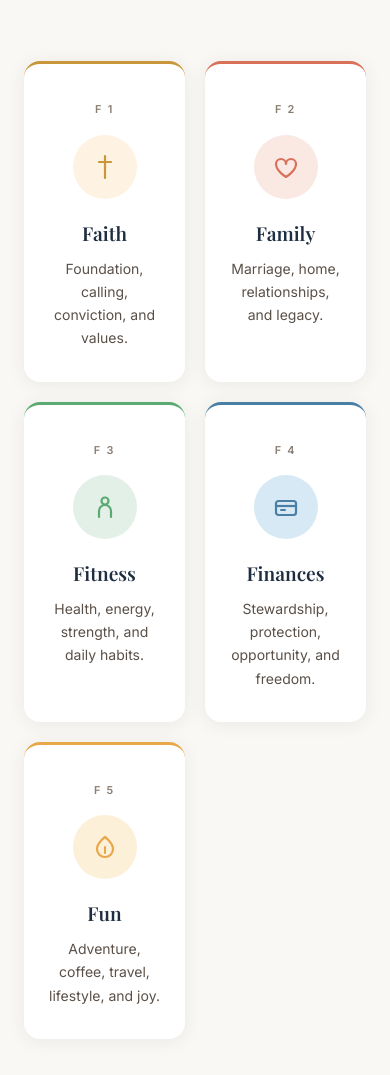
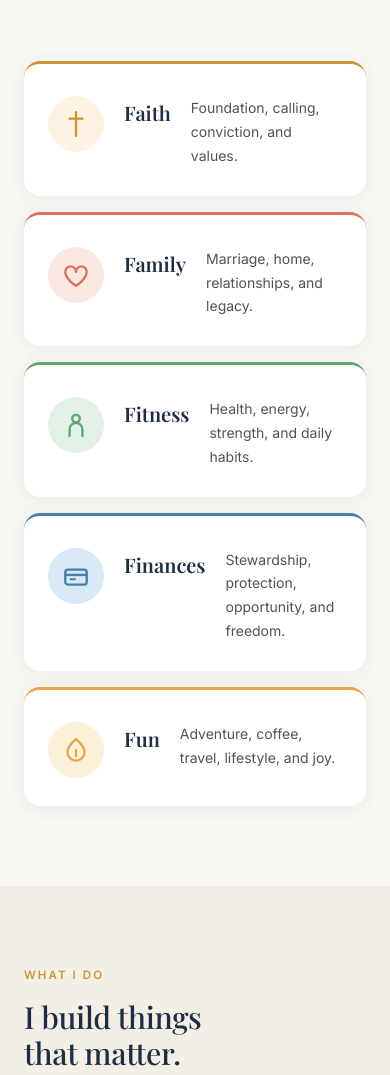
Before and after one commit to aiprojoe/joemcadam-public-site, a plain HTML site: page index.html in a window 390 px wide. Shown: the part 1172-2247 px from the top of the page. Drawn offline with nearby package versions, Linux system fonts and the light colour scheme; a web font is replaced by a local one.

Commit message:
Fix 5 F's mobile layout: single column, remove F-number labels, horizontal card layout on mobile

```diff
--- a/index.html
+++ b/index.html
@@ -98,9 +98,10 @@
 
     /* ── 5 F'S ── */
     .fives { background: var(--cream); }
+    /* Desktop: 5 in a row */
     .fives-grid { display: grid; grid-template-columns: repeat(5, 1fr); gap: 1.25rem; }
     .f-card {
-      background: var(--white); border-radius: var(--r); padding: 2.25rem 1.5rem 2rem;
+      background: var(--white); border-radius: var(--r); padding: 2.5rem 1.75rem 2.25rem;
       text-align: center; box-shadow: var(--shadow);
       border-top: 3px solid transparent;
       transition: transform 0.22s cubic-bezier(0.23,1,0.32,1), box-shadow 0.22s;
@@ -112,16 +113,15 @@
     .f-card.c-fitness{ border-top-color: #5aaa72; }
     .f-card.c-finance{ border-top-color: var(--blue); }
     .f-card.c-fun    { border-top-color: #e8a84a; }
-    .f-num { font-size: 0.68rem; font-weight: 700; letter-spacing: 0.16em; text-transform: uppercase; color: var(--text-light); margin-bottom: 1rem; }
-    .f-icon-wrap { width: 64px; height: 64px; border-radius: 50%; display: flex; align-items: center; justify-content: center; margin: 0 auto 1.1rem; }
+    .f-icon-wrap { width: 68px; height: 68px; border-radius: 50%; display: flex; align-items: center; justify-content: center; margin: 0 auto 1.25rem; }
     .f-card.c-faith  .f-icon-wrap { background: #fef3e2; }
     .f-card.c-family .f-icon-wrap { background: var(--coral-light); }
     .f-card.c-fitness .f-icon-wrap { background: var(--green-light); }
     .f-card.c-finance .f-icon-wrap { background: var(--blue-light); }
     .f-card.c-fun    .f-icon-wrap { background: #fdf0d8; }
-    .f-icon-svg { width: 28px; height: 28px; }
-    .f-title { font-family: var(--serif); font-size: 1.2rem; font-weight: 600; color: var(--navy); margin-bottom: 0.5rem; }
-    .f-desc { font-size: 0.875rem; color: var(--text-mid); line-height: 1.65; }
+    .f-icon-svg { width: 30px; height: 30px; }
+    .f-title { font-family: var(--serif); font-size: 1.25rem; font-weight: 600; color: var(--navy); margin-bottom: 0.55rem; }
+    .f-desc { font-size: 0.875rem; color: var(--text-mid); line-height: 1.7; }
 
     /* ── WHAT I BUILD ── */
     .build { background: var(--cream-mid); }
@@ -186,6 +186,7 @@
     .reveal.visible { opacity: 1; transform: none; }
 
     /* ── RESPONSIVE ── */
+    /* Tablet: 3 columns (3+2 balanced) */
     @media (max-width: 960px) {
       .fives-grid { grid-template-columns: repeat(3, 1fr); }
       .build-intro { grid-template-columns: 1fr; gap: 2rem; }
@@ -193,11 +194,15 @@
       .focus-grid { grid-template-columns: 1fr; }
       .blessed-inner { grid-template-columns: 1fr; gap: 3rem; }
     }
+    /* Mobile: single column — no orphan cards */
     @media (max-width: 640px) {
       nav { padding: 1rem 1.5rem; }
       .nav-links { display: none; }
       section { padding: 5rem 1.5rem; }
-      .fives-grid { grid-template-columns: repeat(2, 1fr); }
+      .fives-grid { grid-template-columns: 1fr; gap: 1rem; }
+      .f-card { padding: 2rem 1.5rem 1.75rem; flex-direction: row; text-align: left; gap: 1.25rem; align-items: flex-start; }
+      .f-icon-wrap { flex-shrink: 0; margin: 0; width: 56px; height: 56px; }
+      .f-title { margin-bottom: 0.3rem; }
       .build-grid { grid-template-columns: 1fr; }
       .hero-photo { width: 100px; height: 100px; }
     }
@@ -246,7 +251,6 @@
     <div class="fives-grid">
 
       <div class="f-card c-faith reveal">
-        <div class="f-num">F 1</div>
         <div class="f-icon-wrap">
           <svg class="f-icon-svg" viewBox="0 0 28 28" fill="none" xmlns="http://www.w3.org/2000/svg">
             <path d="M14 3L14 25M8 9H20" stroke="#c9973a" stroke-width="2.2" stroke-linecap="round"/>
@@ -257,7 +261,6 @@
       </div>
 
       <div class="f-card c-family reveal">
-        <div class="f-num">F 2</div>
         <div class="f-icon-wrap">
           <svg class="f-icon-svg" viewBox="0 0 28 28" fill="none" xmlns="http://www.w3.org/2000/svg">
             <path d="M14 24C14 24 4 18 4 11a5 5 0 0110 0 5 5 0 0110 0c0 7-10 13-10 13z" stroke="#d9715a" stroke-width="2.2" stroke-linejoin="round"/>
@@ -268,7 +271,6 @@
       </div>
 
       <div class="f-card c-fitness reveal">
-        <div class="f-num">F 3</div>
         <div class="f-icon-wrap">
           <svg class="f-icon-svg" viewBox="0 0 28 28" fill="none" xmlns="http://www.w3.org/2000/svg">
             <circle cx="14" cy="8" r="3.5" stroke="#5aaa72" stroke-width="2.2"/>
@@ -280,7 +282,6 @@
       </div>
 
       <div class="f-card c-finance reveal">
-        <div class="f-num">F 4</div>
         <div class="f-icon-wrap">
           <svg class="f-icon-svg" viewBox="0 0 28 28" fill="none" xmlns="http://www.w3.org/2000/svg">
             <rect x="4" y="8" width="20" height="14" rx="2.5" stroke="#4a7fa5" stroke-width="2.2"/>
@@ -293,7 +294,6 @@
       </div>
 
       <div class="f-card c-fun reveal">
-        <div class="f-num">F 5</div>
         <div class="f-icon-wrap">
           <svg class="f-icon-svg" viewBox="0 0 28 28" fill="none" xmlns="http://www.w3.org/2000/svg">
             <path d="M14 4C14 4 6 10 6 16a8 8 0 0016 0c0-6-8-12-8-12z" stroke="#e8a84a" stroke-width="2.2" stroke-linejoin="round"/>
```
